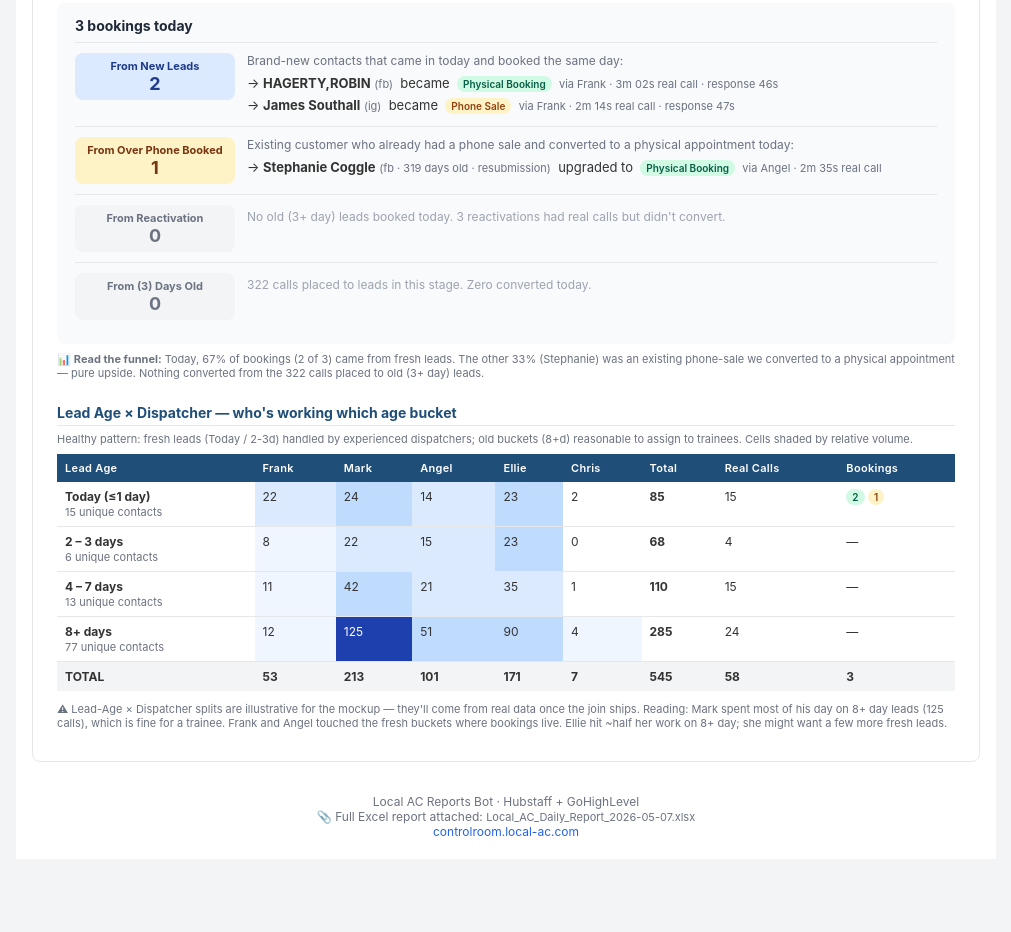
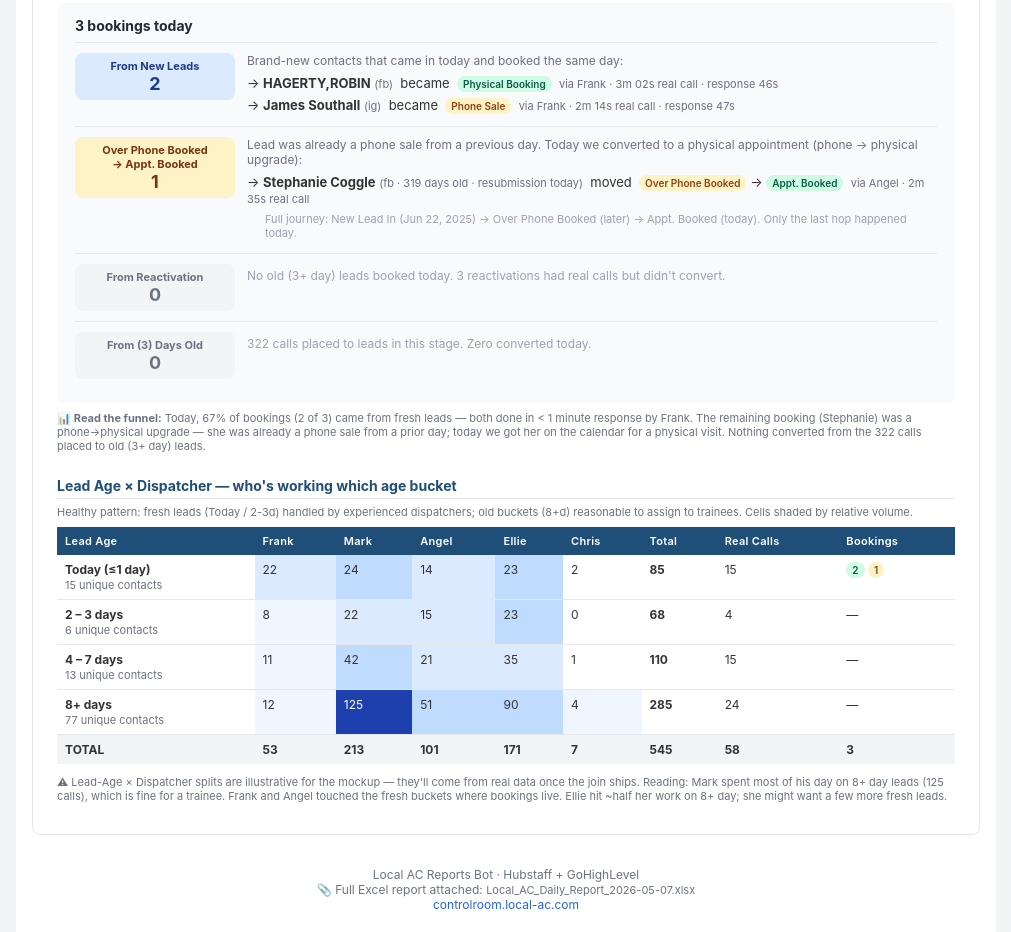
Before and after one commit to LocalAC100/local-ac-reports-bot, a website: page src/email-mockup.html in a window 1280 px wide. Shown: the part 4889-5821 px from the top of the page, without its empty margins (134-1145 px from the left). Before the commit the page ends 5748 px from the top, so only its background shows below. Drawn offline with Linux system fonts and the light colour scheme.

Commit message:
Mockup v6: Stephanie funnel shows full historical journey

```diff
--- a/src/email-mockup.html
+++ b/src/email-mockup.html
@@ -357,10 +357,11 @@
       </div>
 
       <div style="display:flex;align-items:flex-start;gap:12px;padding:10px 0;border-top:1px solid #e5e7eb">
-        <div style="background:#fef3c7;color:#78350f;font-weight:700;font-size:11px;padding:6px 10px;border-radius:8px;min-width:140px;text-align:center">From <b>Over Phone Booked</b><br><span style="font-size:18px">1</span></div>
+        <div style="background:#fef3c7;color:#78350f;font-weight:700;font-size:11px;padding:6px 10px;border-radius:8px;min-width:140px;text-align:center">Over Phone Booked<br>→ Appt. Booked<br><span style="font-size:18px">1</span></div>
         <div style="flex:1">
-          <div style="font-size:12px;color:#6b7280;margin-bottom:4px">Existing customer who already had a phone sale and converted to a physical appointment today:</div>
-          <div style="font-size:13px;padding:3px 0">→ <b>Stephanie Coggle</b> <span class="small">(fb · 319 days old · resubmission)</span> &nbsp;upgraded to&nbsp; <span class="pill-physical">Physical Booking</span> &nbsp;<span class="small">via Angel · 2m 35s real call</span></div>
+          <div style="font-size:12px;color:#6b7280;margin-bottom:4px">Lead was already a phone sale from a previous day. Today we converted to a physical appointment (phone → physical upgrade):</div>
+          <div style="font-size:13px;padding:3px 0">→ <b>Stephanie Coggle</b> <span class="small">(fb · 319 days old · resubmission today)</span> &nbsp;moved&nbsp; <span class="pill-phone">Over Phone Booked</span> → <span class="pill-physical">Appt. Booked</span> &nbsp;<span class="small">via Angel · 2m 35s real call</span></div>
+          <div style="font-size:11px;color:#9ca3af;padding:3px 0;padding-left:18px">Full journey: New Lead In (Jun 22, 2025) → Over Phone Booked (later) → Appt. Booked (today). Only the last hop happened today.</div>
         </div>
       </div>
 
@@ -376,7 +377,7 @@
         <div style="flex:1;font-size:12px;margin-top:4px">322 calls placed to leads in this stage. Zero converted today.</div>
       </div>
     </div>
-    <p class="small" style="margin-top:8px">📊 <b>Read the funnel:</b> Today, 67% of bookings (2 of 3) came from fresh leads. The other 33% (Stephanie) was an existing phone-sale we converted to a physical appointment — pure upside. Nothing converted from the 322 calls placed to old (3+ day) leads.</p>
+    <p class="small" style="margin-top:8px">📊 <b>Read the funnel:</b> Today, 67% of bookings (2 of 3) came from fresh leads — both done in &lt; 1 minute response by Frank. The remaining booking (Stephanie) was a phone→physical upgrade — she was already a phone sale from a prior day; today we got her on the calendar for a physical visit. Nothing converted from the 322 calls placed to old (3+ day) leads.</p>
 
 
     <!-- Lead Age × Dispatcher matrix -->
```
